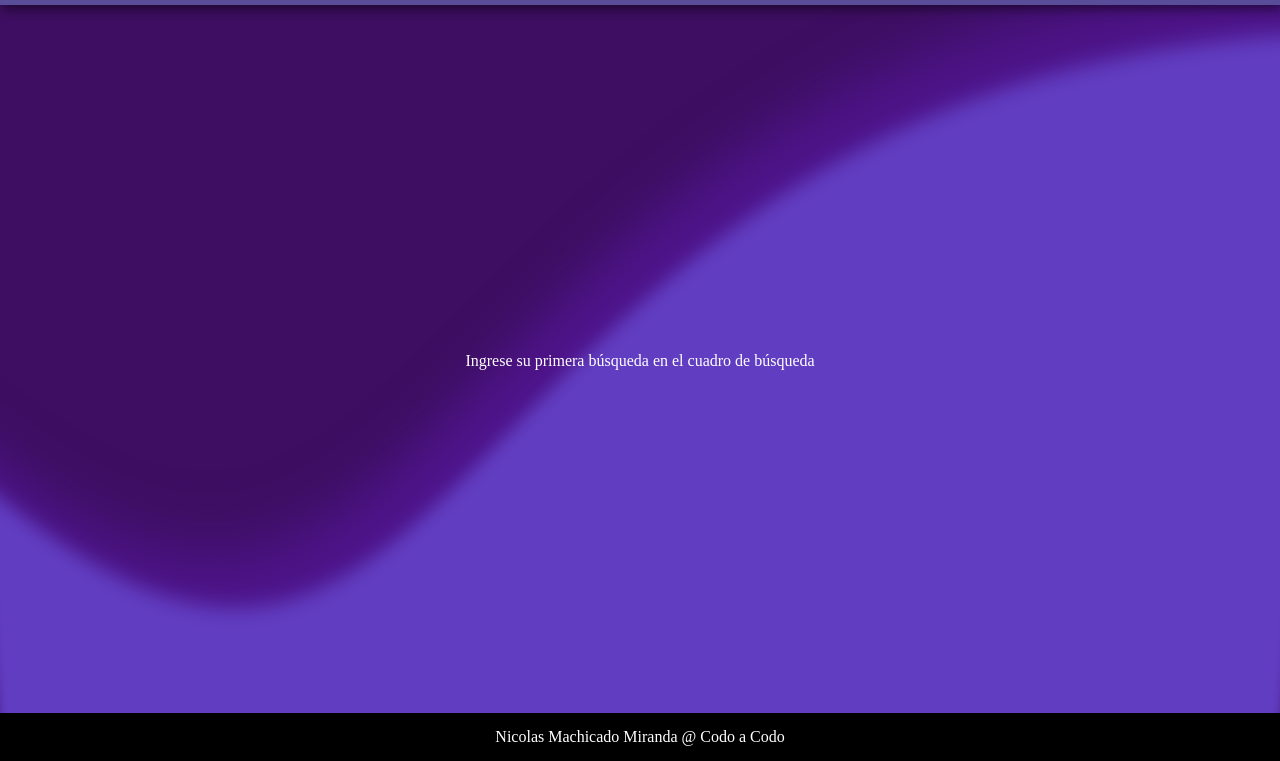
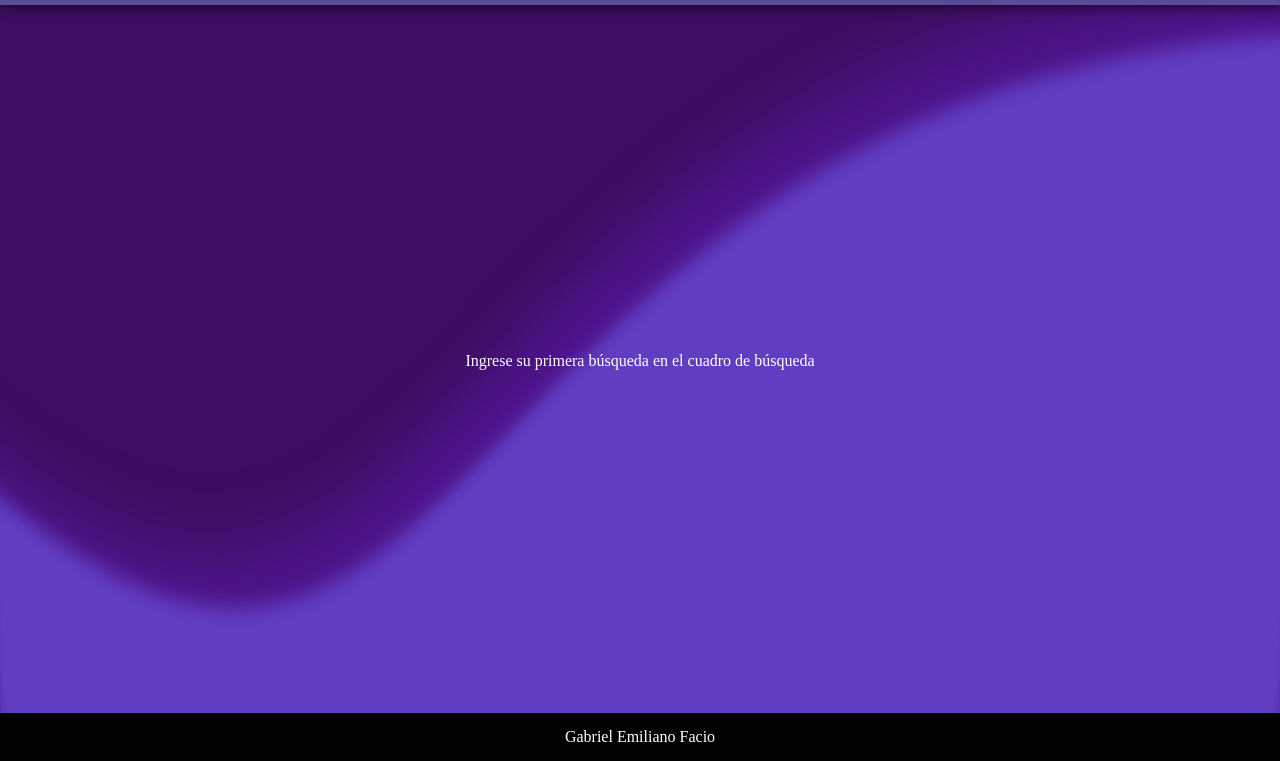
Before and after one commit to Emifacio/HTML-CSS-JS-2024-CAC, a plain HTML site: page front-2024-1-main/front-2024-1-main/index.html in a window 1280 px wide. Shown: the part 39-800 px from the top of the page. Drawn offline with Linux system fonts and the light colour scheme; a web font is replaced by a local one.

Commit message:
Update index.html

```diff
--- a/front-2024-1-main/front-2024-1-main/index.html
+++ b/front-2024-1-main/front-2024-1-main/index.html
@@ -55,7 +55,7 @@
 			</div>
 		</main>
 
-		<footer>Nicolas Machicado Miranda @ Codo a Codo</footer>
+		<footer>Gabriel Emiliano Facio</footer>
 
 		<script src="assets/js/config.js"></script>
 		<script src="assets/js/templates.js"></script>
```
